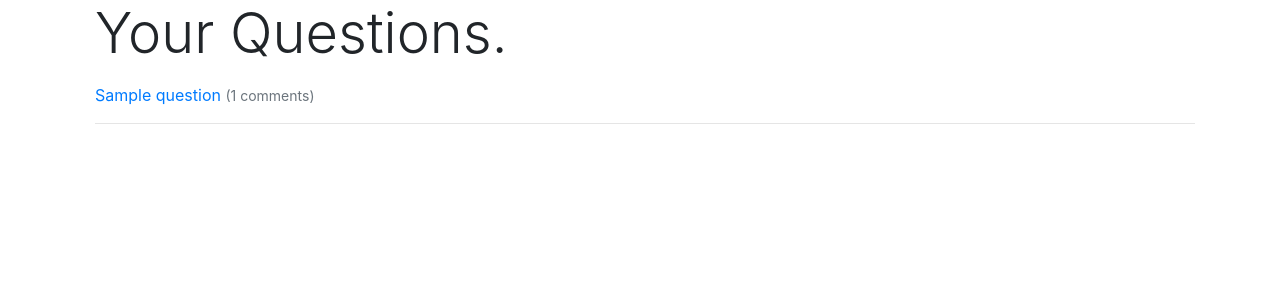
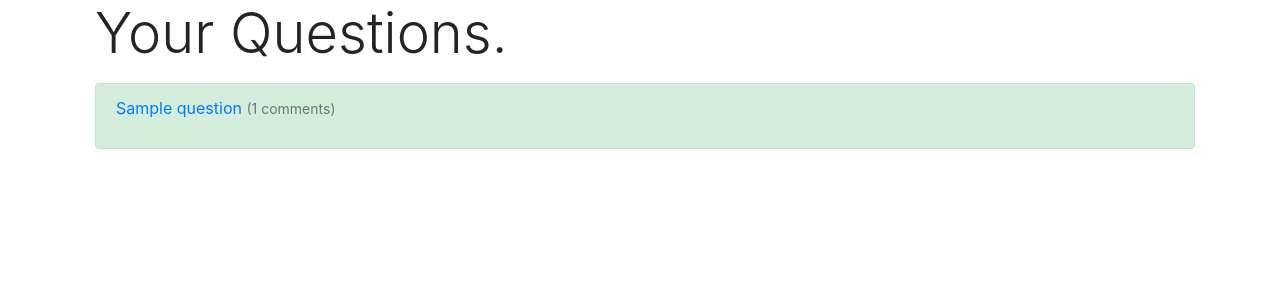
Before and after one commit to nova-sangeeth/QnA-application, a Django app: page /question/my_questions/ in a window 1280 px wide. Shown: the part 58-358 px from the top of the page. Run offline with Django 3.2, Linux system fonts and the light colour scheme; a user stored in the database is signed in; tables that the repository leaves empty hold one stand-in row (values such as "Sample post"); some libraries are stand-ins or nearby versions.

Commit message:
added new styles to the templates

```diff
--- a/templates/my_answer.html
+++ b/templates/my_answer.html
@@ -2,7 +2,9 @@
 
 {% block content %}
 <div class="answers">
+    <p class="display-4">Your Answers.</p>
     {% for answer in answers %}
+    <div class="alert alert-primary">
         <p style="margin-bottom: 1">
             <a href="/question/{{answer.question.id}}">{{ answer.question.title }} <span
                     class="text-secondary num-answers">({{ answer.question.num_answers }} comments)</span></a>
@@ -12,7 +14,8 @@
                     style="margin-right: 6px; margin-left: 6px;">|</span></span>{{ answer.x_ago }}</div>
             <div style="margin-bottom: 20px">{{ answer.text | urlize }}</div>
         </div>
-    <hr />
+
+    </div>
     {% endfor %}
 </div>
 {% if not answers_exist %}
--- a/templates/my_question.html
+++ b/templates/my_question.html
@@ -4,11 +4,13 @@
 <div class='answer-block'>
     <p class="display-4">Your Questions.</p>
     {% for question in questions %}
-    <p>
-        <a href="/question/{{question.id}}">{{ question.title }} <span
-                class="text-secondary num-answers">({{ question.num_answers }} comments)</span></a>
-    </p>
-    <hr>
+    <div class="alert alert-success">
+        <p>
+            <a href="/question/{{question.id}}">{{ question.title }} <span
+                    class="text-secondary num-answers">({{ question.num_answers }} comments)</span></a>
+        </p>
+
+    </div>
     {% endfor %}
     {% if not questions_exist %}
     <p>You haven't asked any questions yet.</p>
```
Also changed, not shown: templates/home.html (+6 -4 lines). Lines whose indentation alone changed are shown as unchanged.
